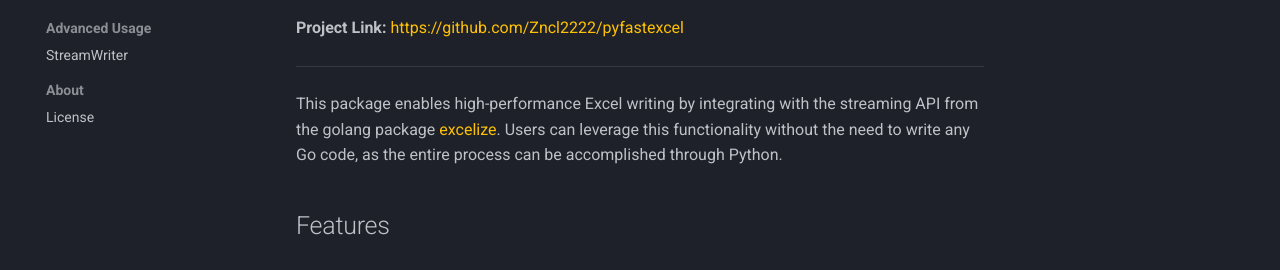
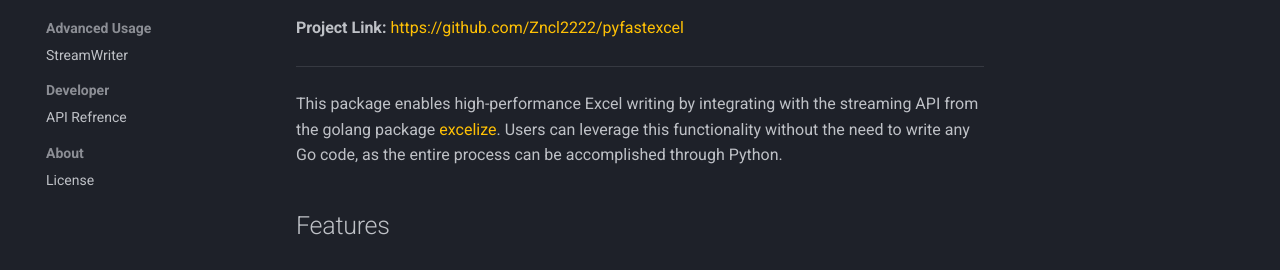
Before and after one commit to Zncl2222/pyfastexcel, an MkDocs documentation site: the page built from docs/index.md, in a window 1280 px wide. Shown: the part 325-595 px from the top of the page. Built offline with MkDocs 1.6.1 and Material for MkDocs 9.7.7, drawn with Linux system fonts in a browser that asks for light colours; comment, search, counter and statistics services are not loaded.

Commit message:
docs: add developer scope

```diff
--- a/mkdocs.yml
+++ b/mkdocs.yml
@@ -36,6 +36,8 @@ nav:
     - WorkSheet: worksheet.md
   - Advanced Usage:
       - StreamWriter: writer.md
+  - Developer:
+      - API Refrence: api.md
   - About:
       - License: license.md
 
```
Also changed, not shown: docs/api.md (added, +3 -0 lines).
